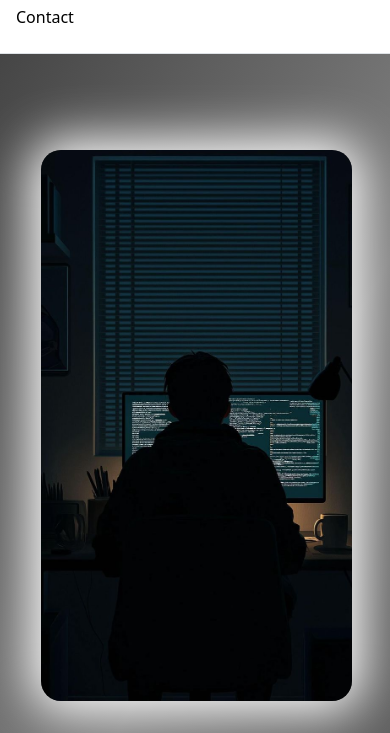
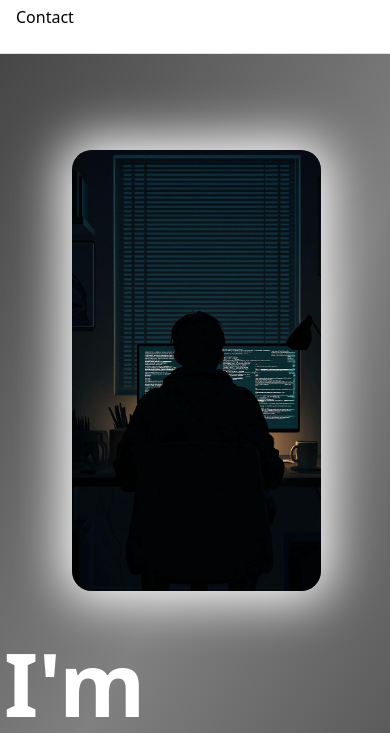
Before and after one commit to abhi-2028/MyPortfolio, a plain HTML site: page index.html in a window 390 px wide. Shown: the part 111-844 px from the top of the page. Drawn offline with nearby package versions, Linux system fonts and the light colour scheme.

Commit message:
minor fixes

```diff
--- a/index.html
+++ b/index.html
@@ -13,7 +13,7 @@
 <body>
     <!-- Nav bar -->
     <section id="header">
-        <div class="header width=" 40" height="32"">
+        <div class="header width=" 40" height="32">
             <header class=" d-flex flex-wrap justify-content-center py-3 border-bottom">
             <a href="/"
                 class="d-flex align-items-center mb-3 mb-md-0 me-md-auto link-body-emphasis text-decoration-none">
@@ -34,7 +34,7 @@
         <div class="container col-xxl-8 px-1 py-5" bis_skin_checked="1">
             <div class="row flex-lg-row-reverse align-items-center g-5 py-5" bis_skin_checked="1">
                 <div class="col-10 col-sm-8 col-lg-6" bis_skin_checked="1"> <img class="hero_img"
-                        src="./assets/main-img.jpg" class="d-block mx-lg-auto" alt="Bootstrap Themes" height="800"
+                        src="./assets/main-img.jpg" class="d-block mx-lg-auto" alt="Bootstrap Themes" height="600"
                         loading="lazy">
                 </div>
                 <div class="col-lg-6" bis_skin_checked="1">
--- a/style.css
+++ b/style.css
@@ -63,8 +63,8 @@ body {
 
 .hero_img {
     width: 100%;
-    max-width: 100%;
-    height: auto;
+    max-width: 70%;
+    height: 100%;
     margin-left: 0;
     margin-right: 0;
     border-radius: 20px;
@@ -73,9 +73,9 @@ body {
 
 @media (max-width: 766px) {
     .hero_img {
-        margin-left: 12%;
+        margin-left: 22%;
         margin-right: 0;
-
+        max-width: 80%;
     }
 }
 
```
